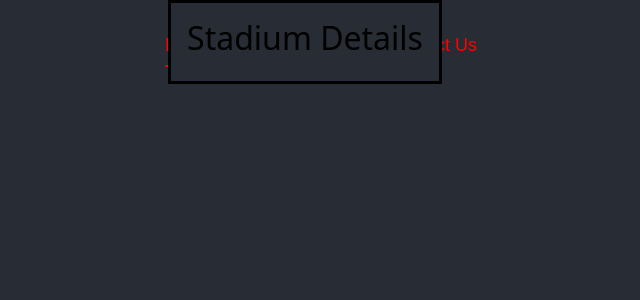
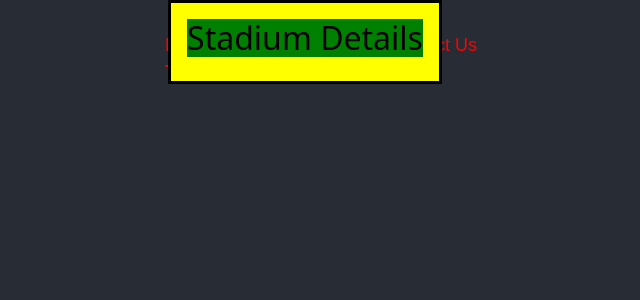
Before and after one commit to Lukakhuza/georgian-football-master, a React (Create React App) app: page /stadiumdetails in a window 1280 px wide. Shown: the top 300 px of the page, without its empty margins (335-975 px from the left). Built offline with nearby package versions, Linux system fonts and the light colour scheme; a web font is replaced by a local one.

Commit message:
Adding modal to Stadiums page

```diff
--- a/src/components/StadiumDetails.jsx
+++ b/src/components/StadiumDetails.jsx
@@ -1,12 +1,15 @@
 import StadiumsModal from "./StadiumModal";
-import classes from "./StadiumDetails.module.css";
+// import classes from "./StadiumDetails.module.css";
 
 export default function StadiumDetails() {
   return (
     <>
-      <StadiumsModal open={true} className={classes.modal}>
-        <h2>Stadium Details</h2>
-      </StadiumsModal>
+      <div id="container">
+        <StadiumsModal>
+          <h2>Stadium Details</h2>
+        </StadiumsModal>
+        <h2>Hello World</h2>
+      </div>
     </>
   );
 }
--- a/src/components/StadiumDetails.module.css
+++ b/src/components/StadiumDetails.module.css
@@ -1,263 +1,4 @@
-/* @import url('https://fonts.googleapis.com/css2?family=Raleway:wght@400;700&family=Lato:wght@400;700&display=swap');
-
-* {
-  box-sizing: border-box;
+#container {
+  display: flex;
+  flex-direction: column-reverse;
 }
-
-body {
-  margin: 0;
-  font-family: 'Raleway', sans-serif;
-  -webkit-font-smoothing: antialiased;
-  -moz-osx-font-smoothing: grayscale;
-  background: linear-gradient(#29251c, #2c2306);
-  color: #d9e2f1;
-  min-height: 100vh;
-}
-
-#main-header {
-  display: flex;
-  justify-content: space-between;
-  align-items: center;
-  padding: 3rem 10%;
-}
-
-#main-header #title {
-  display: flex;
-  gap: 1rem;
-  align-items: center;
-}
-
-#main-header #title img {
-  width: 4rem;
-  height: 4rem;
-  object-fit: contain;
-  border-radius: 50%;
-  border: 2px solid #ffc404;
-}
-
-#main-header button {
-  font-size: 1.5rem;
-  font-family: 'Lato', sans-serif;
-}
-
-h1 {
-  font-family: 'Lato', sans-serif;
-  font-weight: 700;
-  font-size: 2rem;
-  margin: 0;
-  color: #ffc404;
-  letter-spacing: 0.2rem;
-  text-transform: uppercase;
-}
-
-#meals {
-  width: 90%;
-  max-width: 70rem;
-  list-style: none;
-  margin: 2rem auto;
-  padding: 1rem;
-  display: grid;
-  grid-template-columns: repeat(auto-fit, minmax(20rem, 1fr));
-  gap: 1rem;
-}
-
-.meal-item {
-  background-color: #1d1a16;
-  border-radius: 1rem;
-  overflow: hidden;
-  text-align: center;
-  box-shadow: 0 1px 6px rgba(0, 0, 0, 0.3);
-}
-
-.meal-item article {
-  height: 100%;
-  display: flex;
-  flex-direction: column;
-  justify-content: space-between;
-}
-
-.meal-item img {
-  width: 100%;
-  height: 20rem;
-  object-fit: cover;
-}
-
-.meal-item h3 {
-  font-size: 1.5rem;
-  font-weight: bold;
-  margin: 0.75rem 0;
-}
-
-.meal-item-description {
-  margin: 1rem;
-}
-
-.meal-item-price {
-  display: inline-block;
-  background-color: #312c1d;
-  color: #ffc404;
-  font-size: 0.9rem;
-  font-weight: bold;
-  padding: 0.5rem 2rem;
-  margin: 0;
-  border-radius: 4px;
-}
-
-.meal-item-actions {
-  margin-bottom: 1.5rem;
-}
-
-.cart h2 {
-  margin: 1rem 0;
-}
-
-.cart ul {
-  list-style: none;
-  margin: 0.5rem 0;
-  padding: 0;
-}
-
-.modal-actions {
-  display: flex;
-  justify-content: flex-end;
-  gap: 1rem;
-}
-
-.modal-actions .text-button {
-  color: #1d1a16;
-}
-
-.modal-actions .text-button:hover,
-.modal-actions .text-button:active {
-  color: #312c1d;
-}
-
-.cart-total {
-  display: flex;
-  justify-content: flex-end;
-  margin: 2rem 0;
-  font-size: 1.15rem;
-  font-weight: bold;
-  color: #46443c;
-}
-
-.cart-item {
-  display: flex;
-  justify-content: space-between;
-  align-items: center;
-  margin: 0.5rem 0;
-}
-
-.cart-item p {
-  margin: 0;
-}
-
-.cart-item-actions {
-  display: flex;
-  gap: 1rem;
-  align-items: center;
-}
-
-.cart-item-actions button {
-  cursor: pointer;
-  font-size: 1rem;
-  width: 1.5rem;
-  height: 1.5rem;
-  border-radius: 50%;
-  border: none;
-  background-color: #312c1d;
-  color: #ffc404;
-  display: flex;
-  justify-content: center;
-  align-items: center;
-}
-
-.cart-item-actions button:hover,
-.cart-item-actions button:active {
-  background-color: #1d1a16;
-  color: #ffab04;
-}
-
-.control {
-  margin: 0.5rem 0;
-  display: flex;
-  flex-direction: column;
-}
-
-.control label {
-  font-weight: bold;
-  margin-bottom: 0.5rem;
-}
-
-.control input {
-  width: 100%;
-  max-width: 20rem;
-  font: inherit;
-  padding: 0.5rem;
-  border-radius: 4px;
-  border: 1px solid #ccc;
-}
-
-.control-row {
-  display: flex;
-  justify-content: flex-start;
-  gap: 1rem;
-}
-
-.button {
-  font: inherit;
-  cursor: pointer;
-  background-color: #ffc404;
-  border: 1px solid #ffc404;
-  color: #1f1a09;
-  padding: 0.5rem 1.5rem;
-  border-radius: 4px;
-}
-
-.button:hover,
-.button:active {
-  background-color: #ffab04;
-  border-color: #ffab04;
-  color: #1f1a09;
-}
-
-.text-button {
-  font: inherit;
-  cursor: pointer;
-  background-color: transparent;
-  border: none;
-  color: #ffc404;
-}
-
-.text-button:hover,
-.text-button:active {
-  color: #ffab04;
-} */
-
-/* .modal {
-  background-color: #e4ddd4;
-  border-radius: 6px;
-  border: none;
-  box-shadow: 0 2px 8px rgba(0, 0, 0, 0.6);
-  padding: 1rem;
-  width: 80%;
-  max-width: 40rem;
-  animation: fade-slide-up 0.3s ease-out forwards;
-} */
-
-/* .modal::backdrop {
-  background-color: rgba(0, 0, 0, 0.55);
-} */
-
-/*
-@keyframes fade-slide-up {
-  from {
-    opacity: 0;
-    transform: translateY(4rem);
-  }
-
-  to {
-    opacity: 1;
-    transform: translateY(0);
-  }
-} */
--- a/src/components/StadiumModal.jsx
+++ b/src/components/StadiumModal.jsx
@@ -1,21 +1,10 @@
 // import { useEffect, useRef } from "react";
 import { createPortal } from "react-dom";
+import classes from "./StadiumModal.module.css";
 
-export default function StadiumModal({ children, open, className = " " }) {
-  // const dialog = useRef();
-
-  // useEffect(() => {
-  //   if (open) {
-  //     dialog.current.showModal();
-  //   }
-  // }, [open]);
-
+export default function StadiumModal({ children }) {
   return createPortal(
-    <dialog
-      // ref={dialog}
-      open
-      // className={`modal ${className}`}
-    >
+    <dialog open className={classes["modal"]}>
       {children}
     </dialog>,
     document.getElementById("modal")
--- a/src/components/StadiumModal.module.css
+++ b/src/components/StadiumModal.module.css
@@ -0,0 +1,10 @@
+.modal {
+    background-color: yellow;
+    align-items: center;
+    display: flex;
+    justify-content: left;
+}
+
+.modal h2 {
+    background-color: green;
+}
--- a/src/pages/Stadiums.jsx
+++ b/src/pages/Stadiums.jsx
@@ -1,8 +1,9 @@
 import React, { useState, useEffect, useContext } from "react";
 import classes from "./Stadiums.module.css";
+
 import { StadiumSelectionContextProvider } from "../store/StadiumSelectionContext";
 // import { StadiumSelectionContext } from "../store/StadiumSelectionContext";
-// import StadiumDetails from "../components/StadiumDetails";
+import StadiumDetails from "../components/StadiumDetails";
 import StadiumSelectionContext from "../store/StadiumSelectionContext";
 
 function getStadiumData() {
@@ -23,6 +24,7 @@ export default function Stadiums({
   loadingText,
 }) {
   const [stadiums, setStadiums] = useState([]);
+  const [showStadium, setShowStadium] = useState(false);
   const stadiumCtx = useContext(StadiumSelectionContext);
   useEffect(() => {
     getStadiumData().then((stadiums) => setStadiums(stadiums));
@@ -30,11 +32,14 @@ export default function Stadiums({
 
   function handleSelectStadium(stadium) {
     stadiumCtx.selectStadium(stadium);
+    setShowStadium(true);
     console.log(stadium);
   }
 
   return (
     // <StadiumSelectionContextProvider>
+    <>
+      {showStadium && <StadiumDetails />}
       <div className={classes["container"]}>
         {/* <StadiumDetails></StadiumDetails> */}
         <main className={classes["stadiums-category"]}>
@@ -55,6 +60,7 @@ export default function Stadiums({
           </ul>
         </main>
       </div>
+    </>
     // </StadiumSelectionContextProvider>
   );
 }
```
Lines whose indentation alone changed are shown as unchanged.
